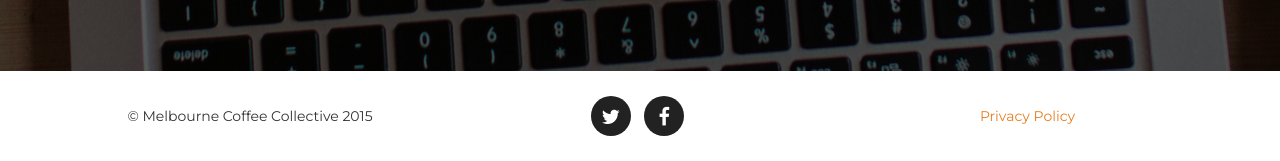
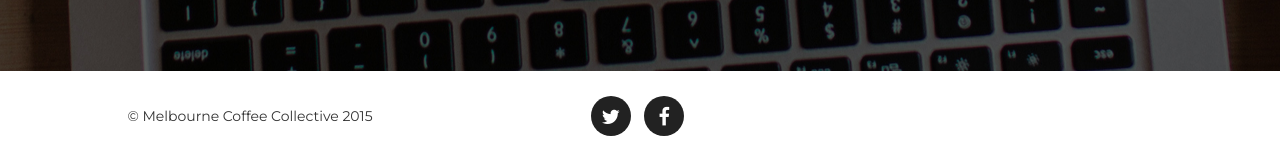
Before and after one commit to HuntsmanLabs/mcc, a Django app: page / in a window 1280 px wide. Shown: the part 3160-3321 px from the top of the page. Run offline with Django 3.2, Linux system fonts and the light colour scheme; some libraries are stand-ins or nearby versions; some web fonts are replaced.

Commit message:
Removed PP

```diff
--- a/templates/base/index.html
+++ b/templates/base/index.html
@@ -330,10 +330,6 @@
                     </ul>
                 </div>
                 <div class="col-md-4">
-                    <ul class="list-inline quicklinks">
-                        <li><a href="#">Privacy Policy</a>
-                        </li>
-                    </ul>
                 </div>
             </div>
         </div>
```
